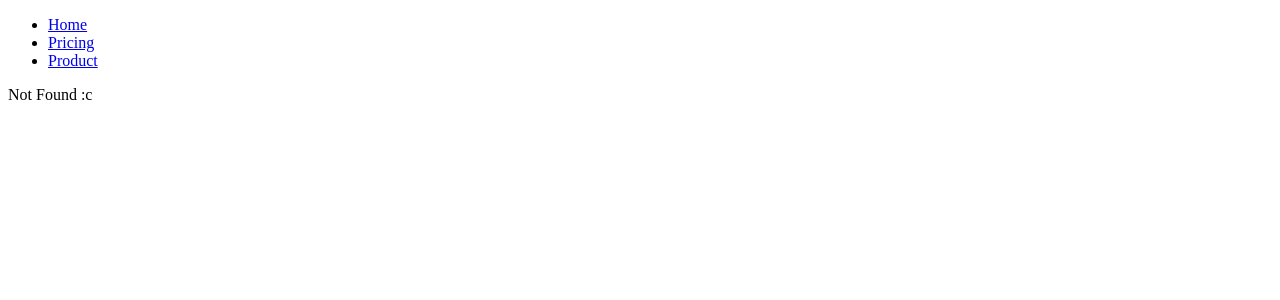
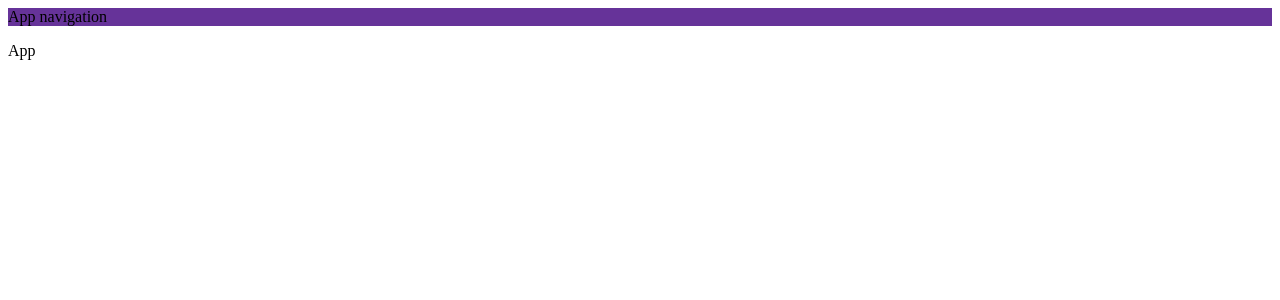
Before and after one commit to codeasrof/world_Wise, a React (Vite) app: page /app in a window 1280 px wide. Before the commit this address had no page. Shown: the top 300 px of the page. Built offline with nearby package versions, Linux system fonts and the light colour scheme.

Commit message:
Adding AppNav

```diff
--- a/src/App.jsx
+++ b/src/App.jsx
@@ -3,6 +3,7 @@
 import HomePage from "./pages/HomePage"
 import Pricing from "./pages/Pricing"
 import PageNotFound from "./pages/PageNotFound"
+import AppLayout from "./pages/AppLayout"
 
 export default function App() {
   return (
@@ -11,6 +12,7 @@
         <Route path="   product" element={<Product/>}/>
         <Route path="/" element={<HomePage/>} />
         <Route path="pricing" element={<Pricing/>} />
+        <Route path="app" element={<AppLayout/>} />
         <Route path="*" element={<PageNotFound/>} />
     </Routes>
 </BrowserRouter>
--- /dev/null
+++ b/src/components/AppNav.jsx
@@ -0,0 +1,9 @@
+import styles from "./AppNav.module.css"
+
+export default function AppNav() {
+  return (
+    <nav className={styles.nav}>
+        App navigation
+    </nav>
+  )
+}
--- /dev/null
+++ b/src/components/AppNav.module.css
@@ -0,0 +1,3 @@
+.nav{
+    background-color: rebeccapurple;
+}
--- a/src/components/PageNav.jsx
+++ b/src/components/PageNav.jsx
@@ -1,8 +1,9 @@
 import { NavLink } from "react-router-dom";
+import styles from "./PageNav.module.css"
 
 export default function PageNav() {
   return (
-    <nav>
+    <nav className={styles.nav}>
         <ul>
             <li>
                 <NavLink to="/">Home</NavLink>
--- /dev/null
+++ b/src/components/PageNav.module.css
@@ -0,0 +1,8 @@
+ .nav{
+    display: flex;
+    justify-content: space-between;
+}
+
+.nav ul{
+    list-style: none;
+}
--- /dev/null
+++ b/src/pages/AppLayout.jsx
@@ -0,0 +1,10 @@
+import AppNav from "../components/AppNav";
+
+export default function AppLayout() {
+  return (
+    <div>
+        <AppNav/>
+        <p>App</p>
+    </div>
+  )
+}
--- a/src/pages/HomePage.jsx
+++ b/src/pages/HomePage.jsx
@@ -5,7 +5,7 @@
     <div>
         <PageNav/>
         <h1>Home Page</h1>
-        <Link to="pricing">Pricing</Link>
+        <Link to="/app">Go to the app</Link>
     </div>
   )
 }
```
